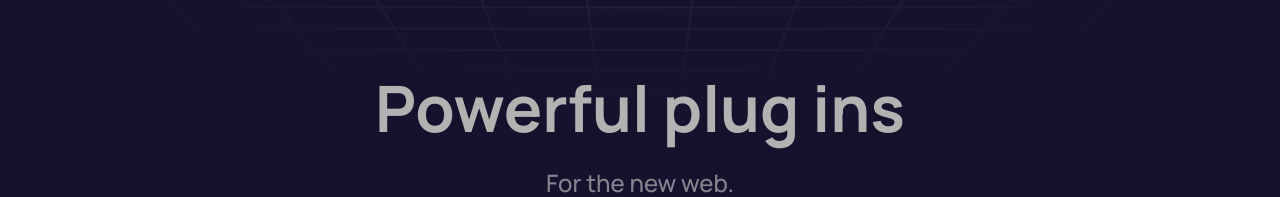
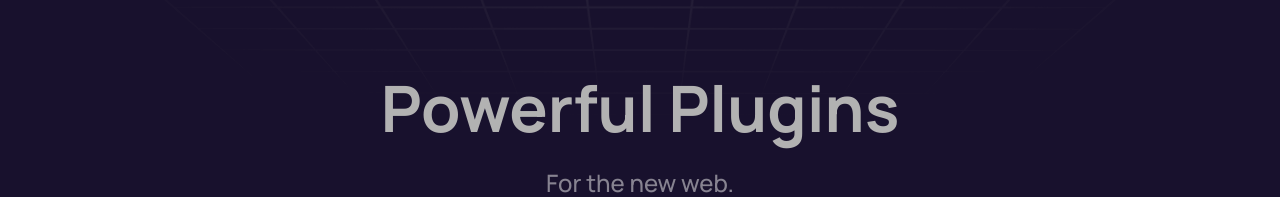
Before and after one commit to labscommunity/permawebjs-landing, a Next.js app: page /plug-ins in a window 1280 px wide. Shown: the part 189-386 px from the top of the page. Built offline with nearby package versions, Linux system fonts and the light colour scheme.

Commit message:
chore: change plug-in to plugin

```diff
--- a/src/components/plugIn/Hero.tsx
+++ b/src/components/plugIn/Hero.tsx
@@ -33,7 +33,7 @@ export default function Hero() {
         <Nav />
         <Content>
           <HeroContainer>
-              <Title>Powerful plug ins</Title>
+              <Title>Powerful Plugins</Title>
               <Subtitle>For the new web.</Subtitle>
               <SearchInput
                   type="text"
@@ -51,7 +51,7 @@ export default function Hero() {
               {
                   searchTerm.trim() === "" ? (
                       plugInList.map((plugin) => (
-                          <GridItem key={plugin.name} primaryColor={plugin.primaryColor} href={'/plug-ins/' + plugin.name}>
+                          <GridItem key={plugin.name} primaryColor={plugin.primaryColor} href={'/plugins/' + plugin.name}>
                               <img src={plugin.logo} alt={plugin.name} />
                               <h2>{plugin.name}</h2>
                               <p>{plugin.description}</p>
@@ -59,7 +59,7 @@ export default function Hero() {
                       ))
                   ) : result.length > 0 ? (
                       result.map((plugin) => (
-                          <GridItem key={plugin.name} primaryColor={plugin.primaryColor} href={'/plug-ins/' + plugin.name}>
+                          <GridItem key={plugin.name} primaryColor={plugin.primaryColor} href={'/plugins/' + plugin.name}>
                               <img src={plugin.logo} alt={plugin.name} />
                               <h2>{plugin.name}</h2>
                               <p>{plugin.description}</p>
--- a/src/components/plugIn/plugInTemplate.tsx
+++ b/src/components/plugIn/plugInTemplate.tsx
@@ -41,7 +41,7 @@ export default function Hero() {
     }, [packageName, packageData]);
 
     if (!packageData) {
-        return <div>Package not found</div>;
+        return <div>Plugin not found</div>;
     }
 
     return (
```
